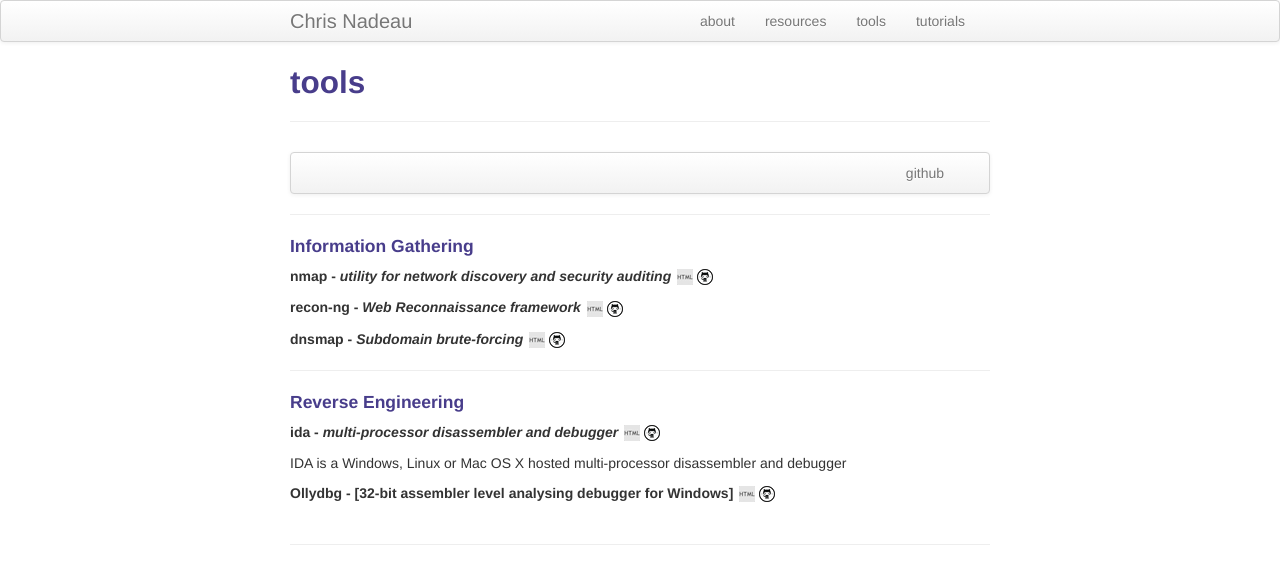
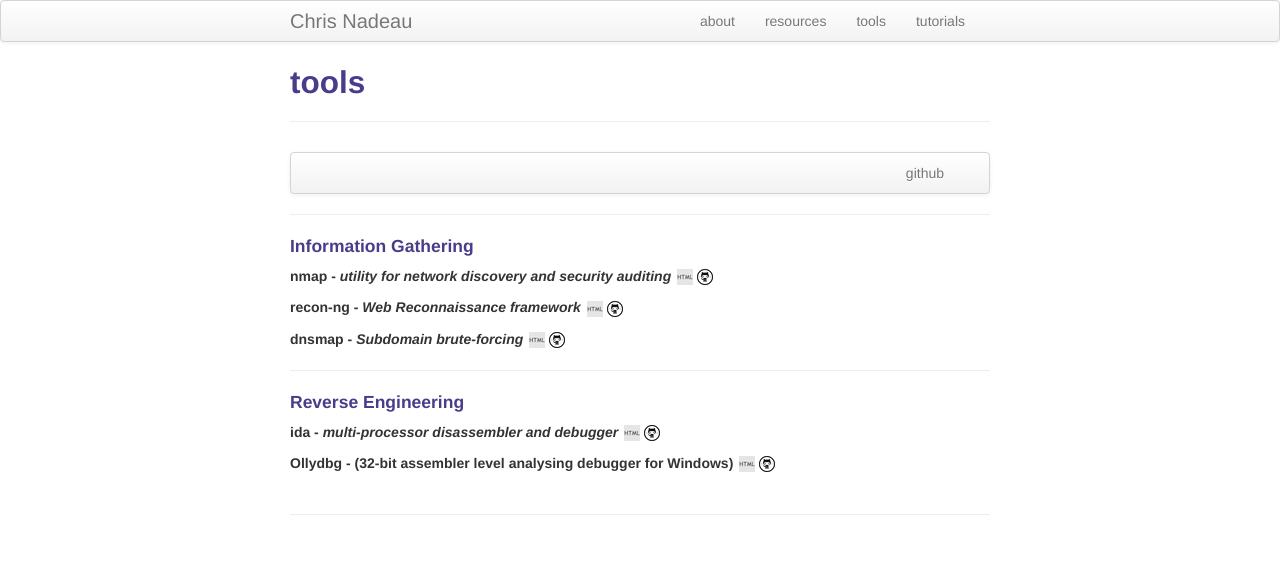
Before and after one commit to dynamicparallax/dynamicparallax.github.io, a Jekyll site: the page built from pages/tools.md, in a window 1280 px wide. Shown: the top 584 px of the page. Built offline with Jekyll 4.4.1, drawn with Linux system fonts in a browser that asks for light colours.

Commit message:
Update tools.md

```diff
--- a/pages/tools.md
+++ b/pages/tools.md
@@ -28,6 +28,4 @@ description: Infosec Tools
 
 ##### ida - *multi-processor disassembler and debugger* <a href="https://www.hex-rays.com/products/ida/" target="_blank">![html](icons16/html-icon.png)</a><a href="https://www.hex-rays.com/products/ida/" target="_blank">![git](icons16/github-icon.png)</a>
 
-IDA is a Windows, Linux or Mac OS X hosted multi-processor disassembler and debugger
-
-##### Ollydbg - [32-bit assembler level analysing debugger for Windows] <a href="http://www.ollydbg.de/" target="_blank">![html](icons16/html-icon.png)</a><a href="http://www.ollydbg.de/" target="_blank">![git](icons16/github-icon.png)</a>
+##### Ollydbg - (32-bit assembler level analysing debugger for Windows) <a href="http://www.ollydbg.de/" target="_blank">![html](icons16/html-icon.png)</a><a href="http://www.ollydbg.de/" target="_blank">![git](icons16/github-icon.png)</a>
```
